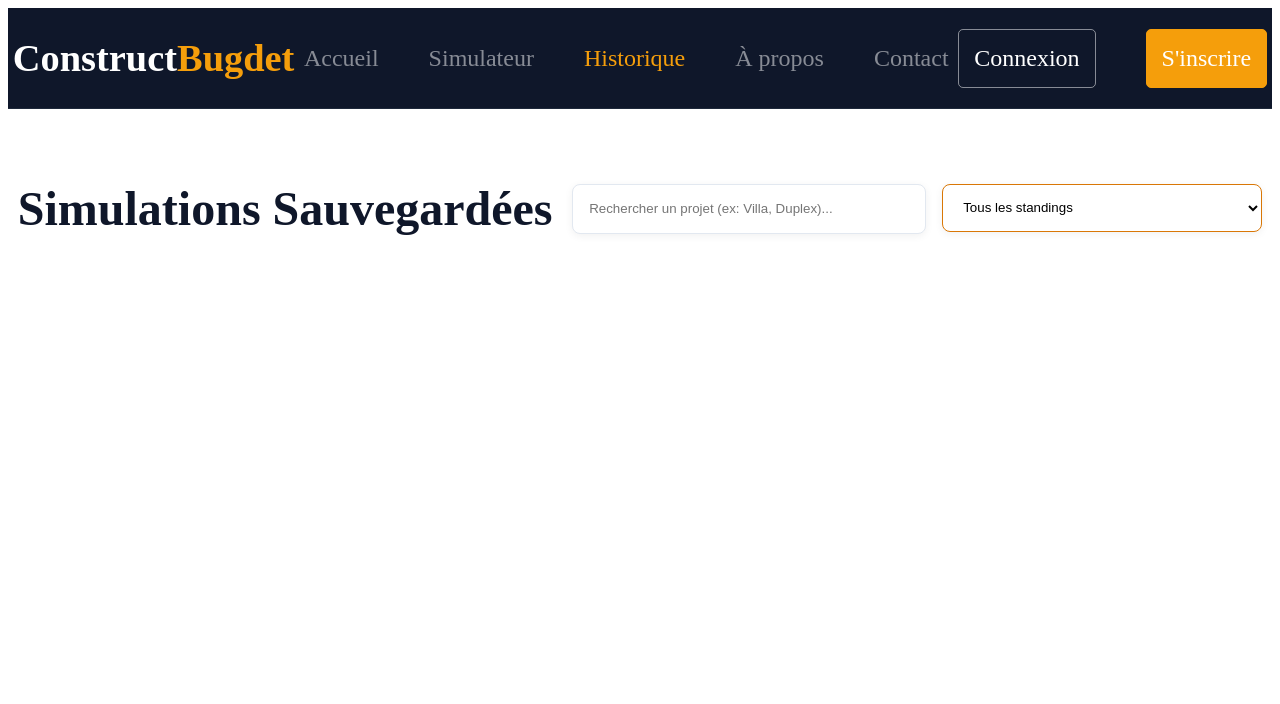
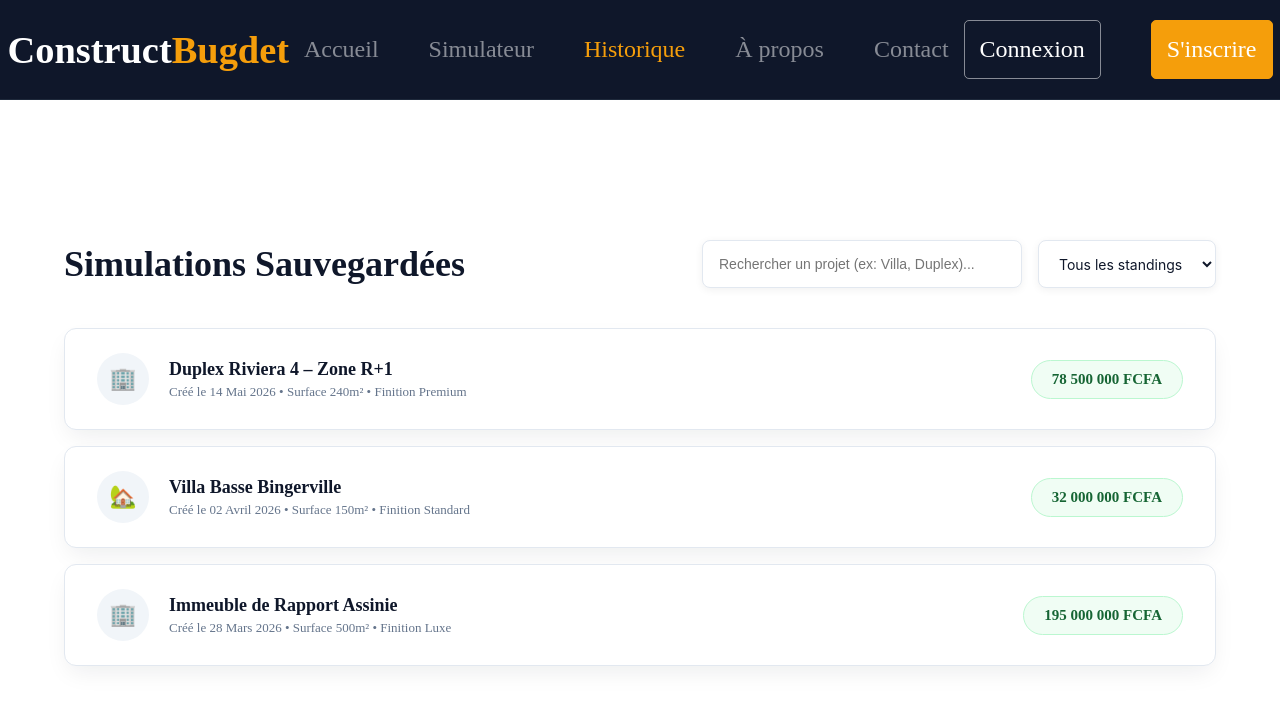
Before and after one commit to zahuikeline2-stack/ConstructBudget, a plain HTML site: page historique.html in a window 1280 px wide. Drawn offline with Linux system fonts and the light colour scheme.

Commit message:
fin de la 4 phase

```diff
--- a/historique.css
+++ b/historique.css
@@ -1,4 +1,9 @@
 
+*{
+    padding: 0;
+    margin: 0;
+    box-sizing: border-box;
+}
 header{
     display: flex;
     justify-content: space-around;
@@ -56,50 +61,162 @@ header{
     background-color: #f59e0b;
     border-radius: 5px;
   }
-
-.entete {
-    display: flex;
-    justify-content: space-around;
-    align-items: center;
-  margin-top: 40px;
+.fml3 {
+    width: 1200px;
+    max-width: 100%;
+    margin: 0 auto;
+    padding: 140px 24px 100px 24px;
 }
 
-.filter {
+
+.jwp6 {
+    display: flex;
+    justify-content: space-between;
+    align-items: center;
+    margin-bottom: 40px;
+}
+
+.jwp6 .hyt0 {
+    font-size: 36px;
+    font-weight: 700;
+    color: #0f172a;
+}
+
+.cqb5 {
     display: flex;
     gap: 16px;
 }
 
-.filter input {
+.cqb5 input {
     width: 320px;
-    height: 48px;
-    border: 1px solid  #e2e8f0;
+    border: 1px solid #e2e8f0;
     border-radius: 8px;
     padding: 0 16px;
+    font-size: 14px;
+    color: #0f172a;
     background-color: white;
-  box-shadow: 0 2px 8px rgba(0,0,0,0.06);
-
+    box-shadow: 0 2px 8px rgba(0,0,0,0.06);
+    transition: all 0.3s ease;
 }
 
-.filter select {
+.cqb5 input:focus {
+    border-color: #f59e0b;
+    box-shadow: 0 0 0 3px rgba(245, 158, 11, 0.15);
+}
+
+.cqb5 select {
     height: 48px;
     padding: 0 16px;
     border-radius: 8px;
-    border: 1px solid  #d97706;
+    border: 1px solid #e2e8f0;
+    font-family: 'Inter', sans-serif;
+    font-size: 14px;
+    background-color: white;
+    color: #0f172a;
+    outline: none;
+    cursor: pointer;
+    box-shadow: 0 2px 8px rgba(0,0,0,0.06);
 }
 
-select{
-     width: 320px;
-    height: 48px;
-    border: 1px solid  #e2e8f0;
-    border-radius: 8px;
-    padding: 0 16px;
-    background-color: white;
-    box-shadow: 0 2px 8px rgba(0,0,0,0.06);
+.rnx7 {
+    display: flex;
+    flex-direction: column;
+    gap: 16px;
 }
-option{
-    font-size: 1.1rem;
+
+.ozd1 {
+    background-color: #ffffff;
+    border-radius: 12px;
+    padding: 24px 32px;
+    display: flex;
+    align-items: center;
+    justify-content: space-between;
+    border: 1px solid #e2e8f0;
+    box-shadow: 0 10px 25px -5px rgba(15, 23, 42, 0.08);
+    transition: all 0.35s cubic-bezier(0.4, 0, 0.2, 1);
 }
-.titre{
+
+.ozd1:hover {
+    transform: translateX(6px);
+    border-color: #f59e0b;
+}
+
+.ozd1 .lqm4 {
+    display: flex;
+    align-items: center;
+    gap: 20px;
+}
+
+.ozd1 .wbf9 {
+    font-size: 22px;
+    background-color: #f1f5f9;
+    width: 52px;
+    height: 52px;
+    display: flex;
+    align-items: center;
+    justify-content: center;
+    border-radius: 50%;
+}
+
+.ozd1 .kse2 {
+    display: flex;
+    flex-direction: column;
+    gap: 4px;
+}
+
+.ozd1 .yvn3 {
+    font-size: 18px;
+    font-weight: 600;
     color: #0f172a;
-    font-size: 3rem;
 }
+
+.ozd1 .tgp5 {
+    font-size: 13px;
+    color: #64748b;
+}
+
+.ozd1 .mdc6 {
+    padding: 10px 20px;
+    background-color: #f0fdf4;
+    color: #166534;
+    font-weight: 700;
+    border-radius: 30px;
+    font-size: 15px;
+    border: 1px solid #bbf7d0;
+}
+
+/* RESPONSIVE */
+@media (max-width: 768px) {
+    .xkr9 {
+        padding: 0 20px;
+    }
+
+    .xkr9 .vtn5 {
+        display: none;
+    }
+
+    .fml3 {
+        padding-top: 110px;
+    }
+
+    .jwp6 {
+        flex-direction: column;
+        align-items: flex-start;
+        gap: 20px;
+    }
+
+    .cqb5 {
+        flex-direction: column;
+        width: 100%;
+    }
+
+    .cqb5 input {
+        width: 100%;
+    }
+
+    .ozd1 {
+        flex-direction: column;
+        align-items: flex-start;
+        gap: 16px;
+    }
+}
--- a/historique.html
+++ b/historique.html
@@ -1,13 +1,14 @@
 <!DOCTYPE html>
-<html lang="en">
+<html lang="fr">
 <head>
     <meta charset="UTF-8">
     <meta name="viewport" content="width=device-width, initial-scale=1.0">
     <link rel="stylesheet" href="./historique.css">
-    <title>Document</title>
+    <title>Historique – ConstructBudget</title>
 </head>
 <body>
-    <header>
+
+     <header>
         <div id="logo">
             <h1>Construct<span>Bugdet</span></h1>
         </div>
@@ -15,8 +16,8 @@
             <nav>
                 <a href="accueil.html">Accueil</a>
                 <a href="simulateur.html">Simulateur</a>
-                <a href="historique.html" class="active" >Historique</a>
-                <a href="apropos.html">À propos</a>
+                <a href="historique.html" class="active">Historique</a>
+                <a href="apropos.html" >À propos</a>
                 <a href="contact.html">Contact</a>
             </nav>
         </div>
@@ -26,12 +27,12 @@
 
             </div>
     </header>
-    <main>
-        <div class="entete">
-            <h1 class="titre">Simulations Sauvegardées</h1>
-            <div class="filter">
+    <main class="fml3">
+        <div class="jwp6">
+            <h1 class="hyt0">Simulations Sauvegardées</h1>
+            <div class="cqb5">
                 <input type="text" id="Input" placeholder="Rechercher un projet (ex: Villa, Duplex)...">
-                <select id="Select">
+                <select id="filterSelect">
                     <option value="tous">Tous les standings</option>
                     <option value="premium">Premium</option>
                     <option value="standard">Standard</option>
@@ -39,7 +40,63 @@
             </div>
         </div>
 
+        <div class="rnx7" id="projectsGrid">
+
+            <div class="ozd1">
+                <div class="lqm4">
+                    <div class="wbf9">🏢</div>
+                    <div class="kse2">
+                        <h3 class="yvn3">Duplex Riviera 4 – Zone R+1</h3>
+                        <p class="tgp5">Créé le 14 Mai 2026 &bull; Surface 240m² &bull; Finition Premium</p>
+                    </div>
+                </div>
+                <div class="mdc6">78 500 000 FCFA</div>
+            </div>
+
+            <div class="ozd1">
+                <div class="lqm4">
+                    <div class="wbf9">🏡</div>
+                    <div class="kse2">
+                        <h3 class="yvn3">Villa Basse Bingerville</h3>
+                        <p class="tgp5">Créé le 02 Avril 2026 &bull; Surface 150m² &bull; Finition Standard</p>
+                    </div>
+                </div>
+                <div class="mdc6">32 000 000 FCFA</div>
+            </div>
+
+            <div class="ozd1">
+                <div class="lqm4">
+                    <div class="wbf9">🏢</div>
+                    <div class="kse2">
+                        <h3 class="yvn3">Immeuble de Rapport Assinie</h3>
+                        <p class="tgp5">Créé le 28 Mars 2026 &bull; Surface 500m² &bull; Finition Luxe</p>
+                    </div>
+                </div>
+                <div class="mdc6">195 000 000 FCFA</div>
+            </div>
+
+        </div>
     </main>
+
+    <script>
+        const input = document.getElementById('searchInput');
+        const select = document.getElementById('filterSelect');
+        const cards = document.querySelectorAll('.ozd1');
+
+        function filterCards() {
+            const query = input.value.toLowerCase();
+            const standing = select.value;
+            cards.forEach(card => {
+                const name = card.querySelector('.yvn3').textContent.toLowerCase();
+                const matchQuery = name.includes(query);
+                const matchStanding = standing === 'tous' || card.dataset.standing === standing;
+                card.style.display = matchQuery && matchStanding ? 'flex' : 'none';
+            });
+        }
+
+        input.addEventListener('input', filterCards);
+        select.addEventListener('change', filterCards);
+    </script>
 
 </body>
 </html>
--- /dev/null
+++ b/propos.css
@@ -0,0 +1,173 @@
+*{
+    padding: 0;
+    margin: 0;
+    box-sizing: border-box;
+}
+header{
+    display: flex;
+    justify-content: space-around;
+    background-color:#0f172a ;
+    height: 100px;
+    align-items: center;
+    position: sticky;
+    top: 0;
+    width: 100%;
+    z-index: 1000;
+    border-bottom: 1px solid #1e293b;
+ }
+ #logo h1{
+    color:white;
+    cursor: pointer;
+    font-size: 2.4rem;
+ }
+ #logo span{
+      color: #f59e0b;
+ }
+ #menu nav{
+    display: flex;
+    gap: 50Px;
+ }
+
+ nav a{
+    text-decoration: none;
+    font-size: 1.5rem;
+    color:  rgba(255, 255, 255, 0.5);
+ }
+ nav a:hover, nav a.active{
+    color: #f59e0b;
+ }
+
+.active{
+    color: #f59e0b;
+  }
+  .mobile{
+    display: flex;
+    gap: 50px;
+    font-size: 1.5rem;
+  }
+  .btn1{
+    border: 1px solid rgba(255, 255, 255, 0.5) ;
+    color: white;
+    text-decoration: none;
+    padding: 15px;
+    border-radius: 5px;
+  }
+  .btn2{
+    border: 1px solid #f59e0b ;
+    color: white;
+    text-decoration: none;
+    padding: 15px;
+    background-color: #f59e0b;
+    border-radius: 5px;
+  }
+  .entete ,h1{
+    text-align: center;
+    margin-top: 5%;
+  font-style: italic;
+  font-size:3rem;
+  color: #0f172a;
+  }
+  .para{
+    text-align: center;
+    margin-top: 2%;
+  font-size:1.3rem;
+  color: #0f172a;
+  }
+  .entete ,h2{
+    text-align: center;
+    margin-top: 5%;
+  font-size:2rem;
+  color: #0f172a;
+  }
+ :root {
+  --orange-main: #e69d35; /* L'orange de la ligne et du centre */
+  --orange-light: #f5ebd6; /* L'orange très clair extérieur */
+  --bg-site: #f8f9fa;     /* Ta couleur de fond d'écran */
+}
+
+/* Conteneur principal de la section */
+.timeline-wrapper {
+  position: relative;
+  max-width: 800px;
+  margin: 40px auto;
+  padding-left: 50px; /* Laisse de l'espace à gauche pour la ligne */
+}
+
+/* La ligne verticale orange */
+.timeline-line {
+  position: absolute;
+  top: 15px;      /* Aligne le haut de la ligne avec le premier point */
+  bottom: 15px;   /* Arrête la ligne au niveau du dernier point */
+  left: 20px;     /* Positionne la ligne à gauche */
+  width: 4px;
+  background-color: var(--orange-main);
+  z-index: 1;
+}
+
+/* Conteneur de tes blocs */
+.timeline-events {
+  display: flex;
+  flex-direction: column;
+  gap: 40px; /* Espace vertical entre chaque date */
+}
+
+/* Chaque bloc d'événement (Mars, Avril, Mai) */
+.entet {
+  position: relative;
+}
+
+/* --- DESIGN DES POINTS (CERCCLES CONCENTRIQUES) --- */
+
+/* 1. Le grand cercle extérieur clair */
+.entet::before {
+  content: '';
+  position: absolute;
+  left: -38px;  /* Centre le cercle sur la ligne verticale */
+  top: 3px;     /* Aligne verticalement avec le milieu de ton titre h3 */
+  width: 36px;
+  height: 36px;
+  background-color: var(--orange-light);
+  border-radius: 50%;
+  z-index: 2;
+}
+
+/* 2. Le petit cercle orange foncé au milieu */
+.entet::after {
+  content: '';
+  position: absolute;
+  left: -31px;  /* Centrage parfait dans le grand cercle */
+  top: 10px;    /* Centrage parfait dans le grand cercle */
+  width: 18px;
+  height: 18px;
+  background-color: var(--orange-main);
+  border: 2px solid var(--bg-site); /* La coupure blanche/transparente */
+  border-radius: 50%;
+  z-index: 3;
+}
+
+/* --- STYLE DE TON TEXTE (Exemple d'ajustement) --- */
+.entet h3 {
+  margin: 0 0 10px 0;
+  font-size: 1.3rem;
+  color: var(--orange-main);
+  line-height: 1.2;
+}
+
+.bloc {
+  background: #ffffff;
+  padding: 20px;
+  border-radius: 8px;
+  box-shadow: 0 4px 12px rgba(0,0,0,0.05);
+}
+
+.bloc h4 {
+  margin: 0 0 8px 0;
+  color: #333;
+}
+
+.bloc p {
+  margin: 0;
+  color: #666;
+  font-size: 0.95rem;
+  line-height: 1.5;
+}
--- /dev/null
+++ b/propos.html
@@ -0,0 +1,68 @@
+<!DOCTYPE html>
+<html lang="en">
+<head>
+    <meta charset="UTF-8">
+    <meta name="viewport" content="width=device-width, initial-scale=1.0">
+    <title>À propos – ConstructBudget</title>
+    <link rel="stylesheet" href="./propos.css">
+</head>
+<body>
+    <header>
+        <div id="logo">
+            <h1>Construct<span>Bugdet</span></h1>
+        </div>
+        <div id="menu">
+            <nav>
+                <a href="accueil.html">Accueil</a>
+                <a href="simulateur.html">Simulateur</a>
+                <a href="historique.html">Historique</a>
+                <a href="apropos.html" class="active">À propos</a>
+                <a href="contact.html">Contact</a>
+            </nav>
+        </div>
+        <div class="mobile">
+                    <a href="connexion.html" class="btn1">Connexion</a>
+                    <a href="inscription.html" class="btn2">S'inscrire</a>
+
+            </div>
+    </header>
+    <main>
+        <div id="entete">
+            <h1>Notre Mission & Vision</h1>
+            <p class="para">Éradiquer définitivement le fléau des chantiers résidentiels inachevés par le <br> pouvoir de la transparence financière.</p>
+            <h2>L'Évolution du Projet</h2>
+        </div>
+            <section class="timeline-wrapper">
+  <div class="timeline-line"></div>
+
+  <div class="timeline-events">
+
+    <div class="entet">
+      <h3>Mars 2026</h3>
+      <div class="bloc">
+        <h4>Constat Global terrain</h4>
+        <p>Analyse systématique des causes d'arrêt de chantiers dans les grands centres urbains d'Afrique de l'Ouest. Identification des manques d'outils d'ingénierie financière accessibles au grand public.</p>
+      </div>
+    </div>
+
+    <div class="entet">
+      <h3>Avril 2026</h3>
+      <div class="bloc">
+        <h4>Modélisation algorithmique</h4>
+        <p>Développement de notre premier moteur matriciel corrélant surfaces bâties, volumes de matériaux critiques (liants, aciers) et prix dynamiques du marché local.</p>
+      </div>
+    </div>
+
+    <div class="entet">
+      <h3>Mai 2026</h3>
+      <div class="bloc">
+        <h4>Lancement de ConstructBudget</h4>
+        <p>Développement de notre premier moteur matriciel corrélant surfaces bâties, volumes de matériaux critiques (liants, aciers) et prix dynamiques du marché local.</p>
+      </div>
+    </div>
+
+  </div>
+</section>
+    </main>
+</body>
+</html>
```
Also changed, not shown: index.html (+1 -1 lines).
